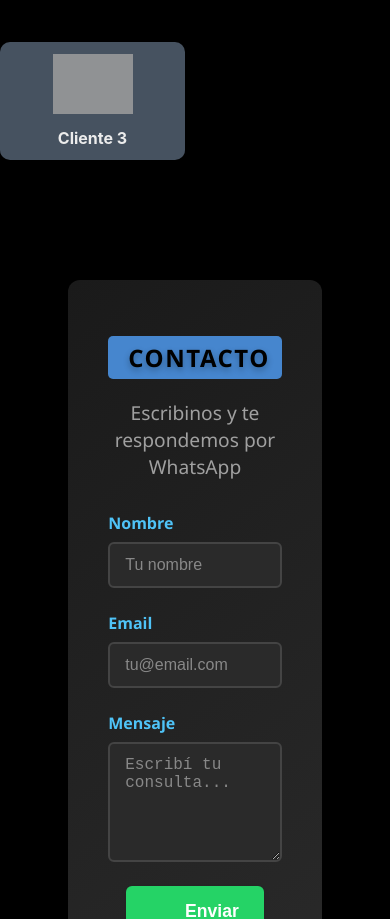
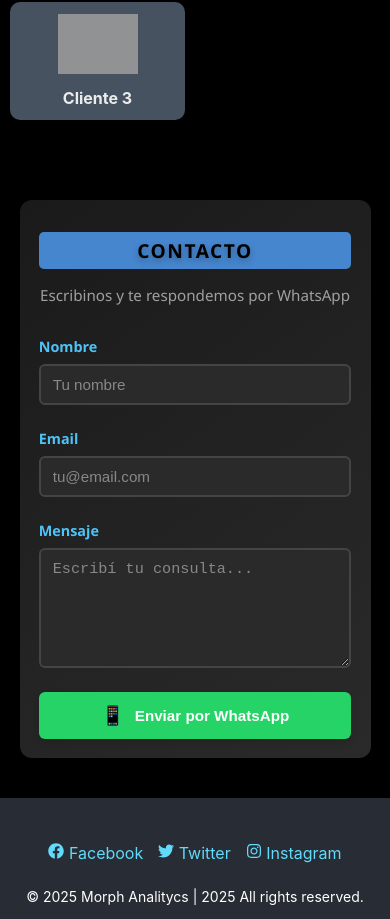
Before and after one commit to Nickozero3/Morph-Analitycs, a React (Create React App) app: page / in a window 390 px wide. Shown: the part 5435-6354 px from the top of the page. Built offline with nearby package versions, Linux system fonts and the light colour scheme; grey boxes are pictures that could not be loaded.

Commit message:
style: Adjust responsive styles for Collaborations and WhatsApp form components

```diff
--- a/src/componentes/Collaborations.css
+++ b/src/componentes/Collaborations.css
@@ -110,6 +110,7 @@
 
 @media (max-width: 480px) {
   .partners-grid {
+    padding: 0px 10px;
     grid-template-columns: repeat(2, 1fr);
   }
 
--- a/src/componentes/Form.css
+++ b/src/componentes/Form.css
@@ -26,15 +26,15 @@
   margin-bottom: 2rem;
   font-size: 1.2rem;
 }
+
 .form-group {
-    margin-bottom: 1.5rem;
-    display: flex;
-    flex-direction: column;
-    align-items: flex-start;
+  margin-bottom: 1.5rem;
+  display: flex;
+  flex-direction: column;
+  align-items: flex-start;
 }
 
 label {
-  display: block;
   margin-bottom: 0.5rem;
   font-weight: 600;
   color: #4fc3f7;
@@ -87,13 +87,13 @@ label {
   justify-content: center;
   gap: 10px;
   margin: 20px auto 0 auto;
-  box-shadow: 0 4px 6px rgba(0,0,0,0.1);
+  box-shadow: 0 4px 6px rgba(0, 0, 0, 0.1);
 }
 
 .submit-btn:hover {
   background-color: #128C7E;
   transform: translateY(-2px);
-  box-shadow: 0 6px 12px rgba(0,0,0,0.15);
+  box-shadow: 0 6px 12px rgba(0, 0, 0, 0.15);
 }
 
 .submit-btn:active {
@@ -103,3 +103,72 @@ label {
 .whatsapp-icon {
   font-size: 1.2rem;
 }
+
+/* -------------------- Responsive -------------------- */
+@media (max-width: 1024px) {
+  .whatsapp-form {
+    max-width: 80%;
+    padding: 2rem;
+  }
+
+  .form-title {
+    font-size: 1.4rem;
+  }
+
+  .form-subtitle {
+    font-size: 1.1rem;
+  }
+}
+
+@media (max-width: 768px) {
+  .whatsapp-form {
+    max-width: 90%;
+    padding: 1.8rem;
+  }
+
+  .submit-btn {
+    width: 100%;
+    font-size: 1rem;
+  }
+
+  .form-input,
+  .form-textarea {
+    font-size: 0.95rem;
+  }
+
+  .form-title {
+    font-size: 1.3rem;
+  }
+
+  .form-subtitle {
+    font-size: 1rem;
+  }
+}
+
+@media (max-width: 480px) {
+  .whatsapp-form {
+    padding: 1.2rem;
+  }
+
+  .submit-btn {
+    padding: 12px 20px;
+    font-size: 0.95rem;
+  }
+
+  .form-input,
+  .form-textarea {
+    padding: 10px 12px;
+  }
+
+  .form-title {
+    font-size: 1.2rem;
+  }
+
+  .form-subtitle {
+    font-size: 0.95rem;
+  }
+
+  label {
+    font-size: 0.9rem;
+  }
+}
```
